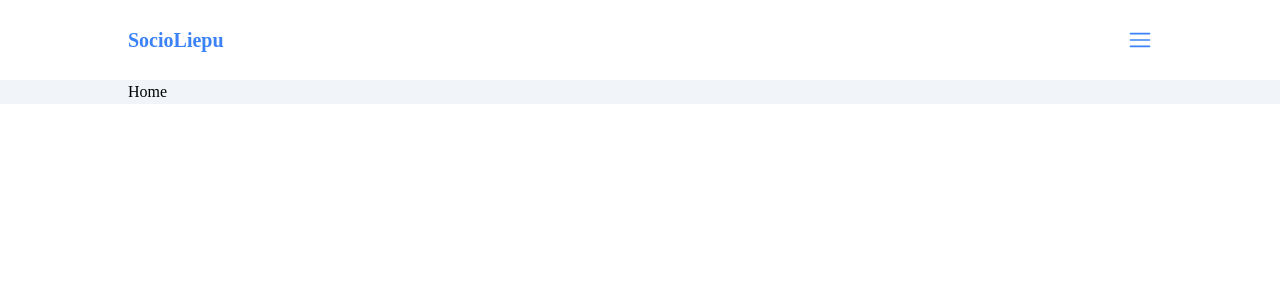
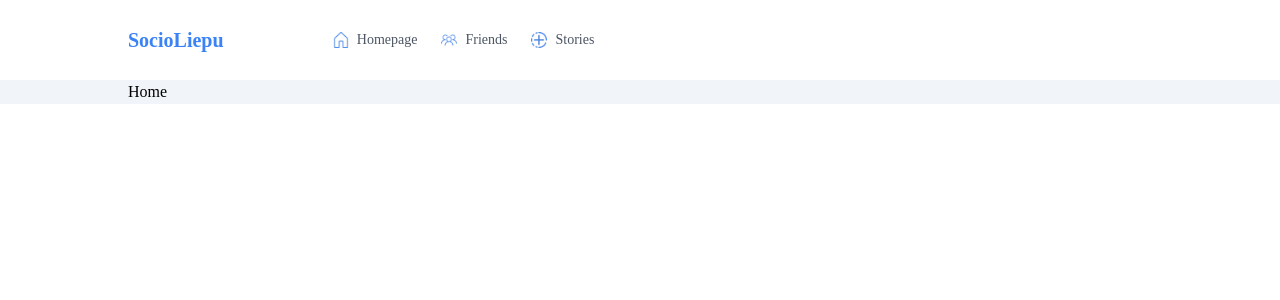
Before and after one commit to juniorT34/social-media, a Next.js app: page / in a window 1280 px wide. Shown: the top 300 px of the page. Built offline with nearby package versions, Linux system fonts and the light colour scheme.

Commit message:
making the navbar responsive and interactive

```diff
--- a/components/MobileMenu.tsx
+++ b/components/MobileMenu.tsx
@@ -1,6 +1,7 @@
 "use client"
 import { useState } from 'react'
 import { RxHamburgerMenu } from "react-icons/rx";
+import { IoMdClose } from "react-icons/io";
 import Link from "next/link"
 import { usePathname } from 'next/navigation';
 import { links } from '../constants';
@@ -10,11 +11,12 @@ const MobileMenu = () => {
     const pathname = usePathname()
     console.log("current path", pathname)
   return (
-    <div>
-        <RxHamburgerMenu className='w-6 h-6 text-blue-500 cursor-pointer' onClick={() => setIsOpen(!isOpen)} />
+    <div className='md:hidden'>
+        <RxHamburgerMenu className={`w-6 h-6 text-blue-500 cursor-pointer hover:text-blue-400 ${isOpen ? "hidden":""}`} onClick={() => setIsOpen(!isOpen)} />
+        <IoMdClose className={`w-6 h-6 text-blue-500 cursor-pointer hover:text-blue-400 ${!isOpen ? "hidden":""}`} onClick={() => setIsOpen(!isOpen)} />
             {
                 isOpen && (
-                    <div className='absolute top-12 left-0 w-full h-[calc(100vh-96px)] bg-white z-50 flex flex-col justify-center items-center gap-8 font-medium text-xl'>
+                    <div className='absolute top-14 left-0 w-full h-[calc(100vh-96px)] bg-white z-50 flex flex-col justify-center items-center gap-8 font-medium text-xl'>
                         {links.map((link,index) =>(
                             <Link key={index} href={link.href} className={pathname === link.href ? "text-blue-500" : "text-gray-500"}>{link.name}</Link>
                         ))}
--- a/components/Navbar.tsx
+++ b/components/Navbar.tsx
@@ -1,19 +1,36 @@
 import Link from "next/link"
 import MobileMenu from "./MobileMenu"
+import Image from "next/image"
 
 const Navbar = () => {
   return (
     <div className="flex items-center justify-between w-full h-12">
         {/* LEFT */}
-        <div>
+        <div className="md:hidden lg:block w-[20%]">
             <Link href="/" className="font-bold text-xl text-blue-500">SocioLiepu</Link>
         </div>
+
         {/* CENTER */}
-        <div className='hidden'>
+        <div className='hidden md:flex w-[50%] text-sm'>
+          {/* links */}
+          <div className='flex items-center gap-6 text-gray-600'>
+            <Link href="/" className="flex items-center gap-2">
+				<Image src={"/home.png"} width={16} height={16} alt="Homepage" />
+				<span>Homepage</span>
+            </Link>
+            <Link href="/friends" className="flex items-center gap-2">
+				<Image src={"/friends.png"} width={16} height={16} alt="Homepage" />
+				<span>Friends</span>
+            </Link>
+            <Link href="/stories" className="flex items-center gap-2">
+				<Image src={"/stories.png"} width={16} height={16} alt="Homepage" />
+				<span>Stories</span>
+            </Link>
+          </div>
+        </div>
 
-        </div>
         {/* RIGHT */}
-        <div>
+        <div className="w-[30%] flex items-center justify-end gap-4 xl:gap-8">
             <MobileMenu />
         </div>
     </div>
```
